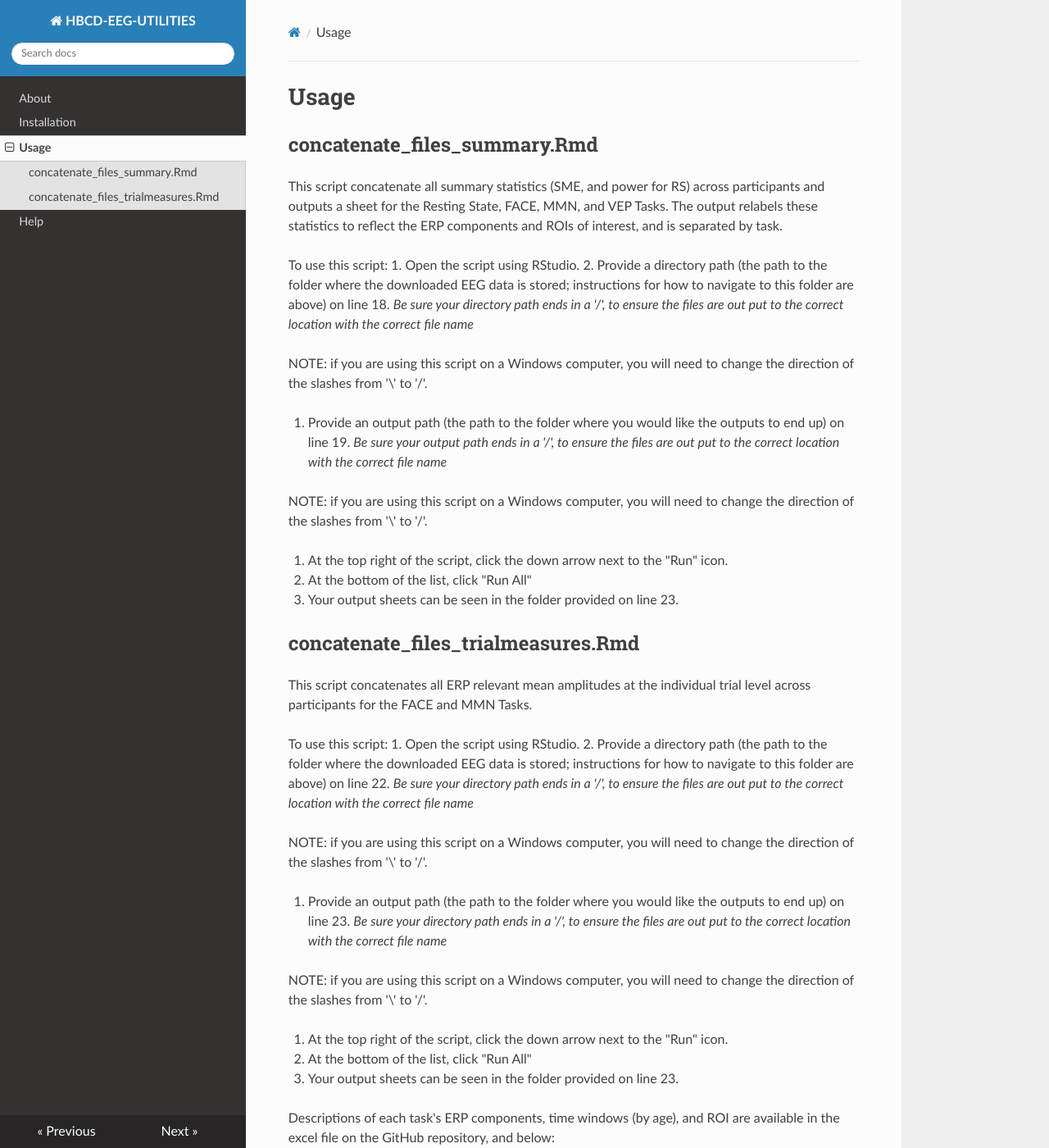
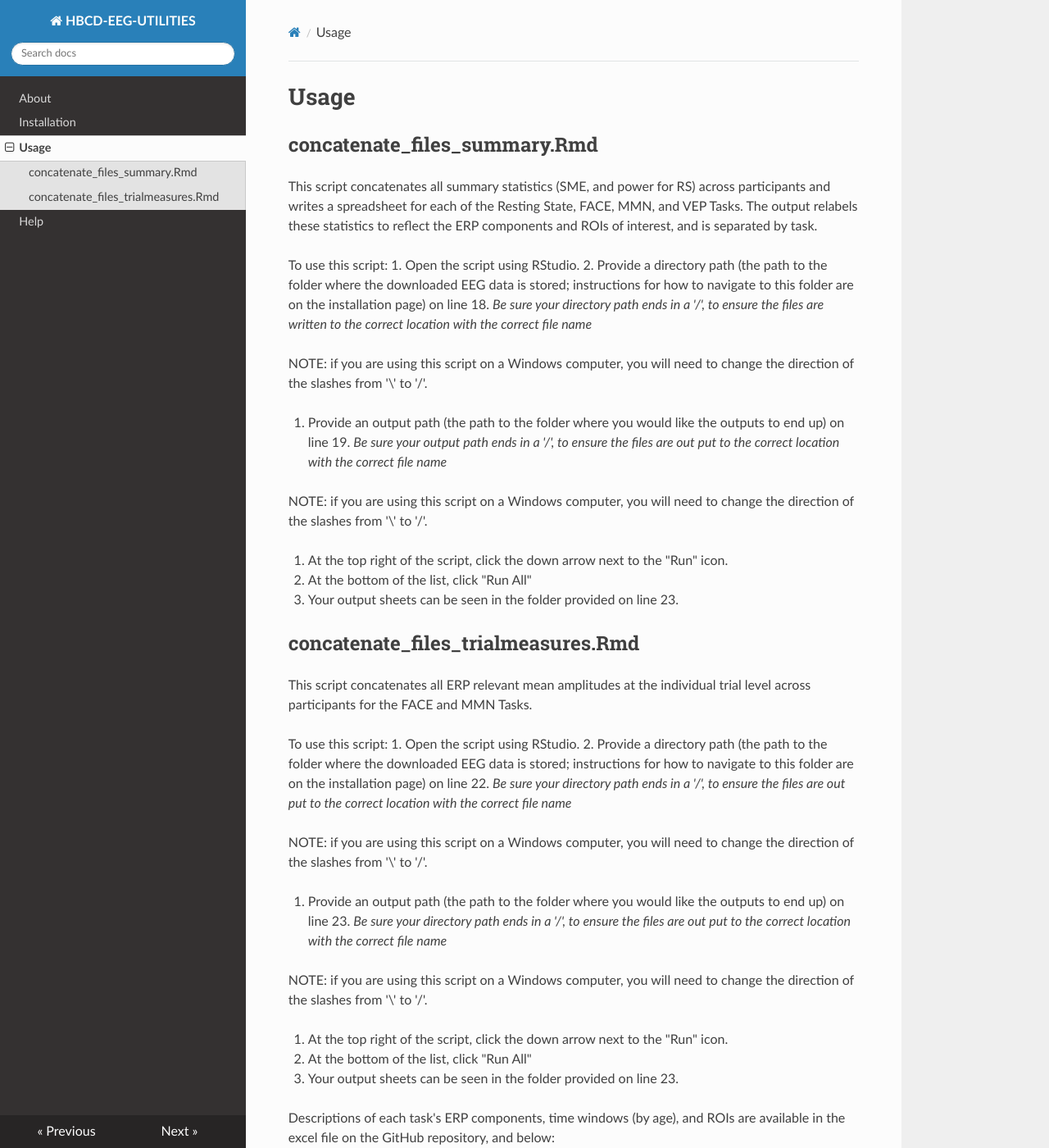
Before and after one commit to Child-Development-Lab/HBCD-EEG-Utilities, an MkDocs documentation site: the page built from docs/usage.md, in a window 1280 px wide and 1400 px high. Shown: the whole window at 82% size. Built offline with MkDocs 1.6.1, drawn with Linux system fonts in a browser that asks for light colours; nearby versions of some CDN libraries.

Commit message:
update text
update text on index, installation, and usage pages

```diff
--- a/docs/usage.md
+++ b/docs/usage.md
@@ -1,11 +1,11 @@
 # Usage
 
 ## concatenate_files_summary.Rmd
-This script concatenate all summary statistics (SME, and power for RS) across participants and outputs a sheet for the Resting State, FACE, MMN, and VEP Tasks. The output relabels these statistics to reflect the ERP components and ROIs of interest, and is separated by task.
+This script concatenates all summary statistics (SME, and power for RS) across participants and writes a spreadsheet for each of the Resting State, FACE, MMN, and VEP Tasks. The output relabels these statistics to reflect the ERP components and ROIs of interest, and is separated by task.
 
 To use this script:
 1. Open the script using RStudio.
-2. Provide a directory path (the path to the folder where the downloaded EEG data is stored; instructions for how to navigate to this folder are above) on line 18. *Be sure your directory path ends in a '/', to ensure the files are out put to the correct location with the correct file name*
+2. Provide a directory path (the path to the folder where the downloaded EEG data is stored; instructions for how to navigate to this folder are on the installation page) on line 18. *Be sure your directory path ends in a '/', to ensure the files are written to the correct location with the correct file name*
 
 NOTE: if you are using this script on a Windows computer, you will need to change the direction of the slashes from '\\' to '/'.
 
@@ -23,7 +23,7 @@ This script concatenates all ERP relevant mean amplitudes at the individual tria
 
 To use this script:
 1. Open the script using RStudio.
-2. Provide a directory path (the path to the folder where the downloaded EEG data is stored; instructions for how to navigate to this folder are above) on line 22. *Be sure your directory path ends in a '/', to ensure the files are out put to the correct location with the correct file name*
+2. Provide a directory path (the path to the folder where the downloaded EEG data is stored; instructions for how to navigate to this folder are on the installation page) on line 22. *Be sure your directory path ends in a '/', to ensure the files are out put to the correct location with the correct file name*
 
 NOTE: if you are using this script on a Windows computer, you will need to change the direction of the slashes from '\\' to '/'.
 
@@ -37,7 +37,7 @@ NOTE: if you are using this script on a Windows computer, you will need to chang
 
 
 
-Descriptions of each task's ERP components, time windows (by age), and ROI are available in the excel file on the GitHub repository, and below:
+Descriptions of each task's ERP components, time windows (by age), and ROIs are available in the excel file on the GitHub repository, and below:
 
 | Task | Component | Time window | ROI  | Age |
 |------|-----------|-------------|------|-----|
```
Also changed, not shown: docs/index.md (+1 -1 lines), docs/installation.md (+0 -2 lines).
